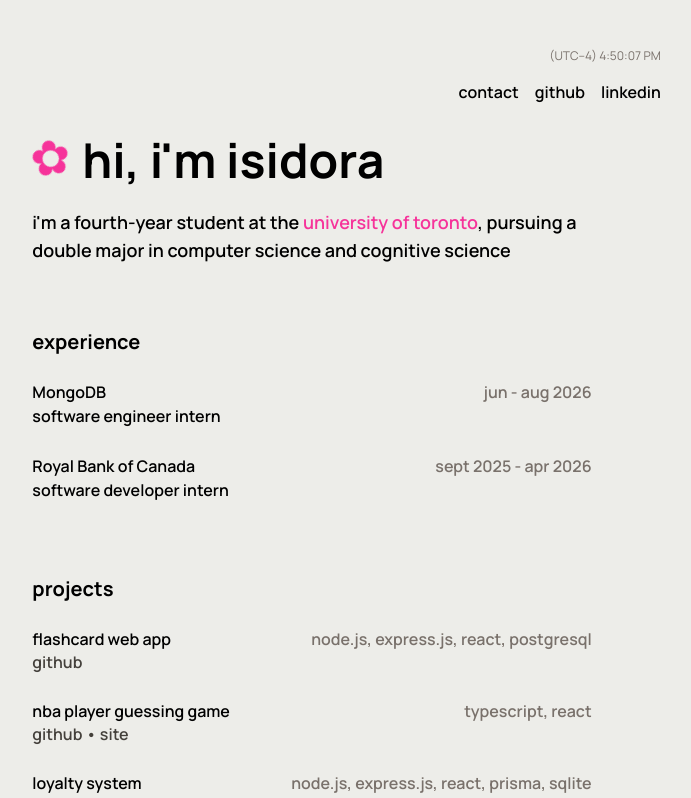
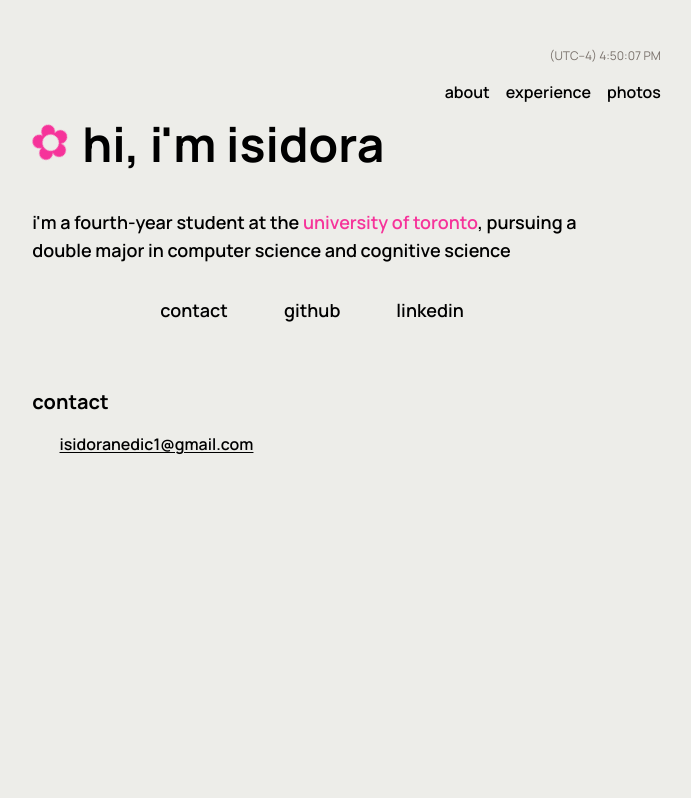
Before and after one commit to isidora04/portfolio, a React (Vite) app: page / in a window 1280 px wide. Shown: the top 798 px of the page, without its empty margins (328-1019 px from the left). Built offline with nearby package versions, Linux system fonts and the light colour scheme; some icons are missing.

Commit message:
new multipage ui minus photos

```diff
--- a/src/App.tsx
+++ b/src/App.tsx
@@ -1,7 +1,9 @@
 import './App.css'
+import { BrowserRouter, Routes, Route } from 'react-router-dom';
 import About from './components/about';
 import Contact from './components/contact';
 import Experience from './components/experience';
+import Heading from './components/heading';
 import Nav from './components/nav'
 import Projects from './components/projects';
 
@@ -9,11 +11,12 @@ function App() {
 
   return (
     <div className='flex flex-col items-center min-h-screen'>
-      <Nav></Nav>
-      <About></About>
-      <Experience></Experience>
-      <Projects></Projects>
-      <Contact></Contact>
+        <Nav></Nav>
+        <Heading></Heading>
+        <Routes>
+          <Route path='/' element={<><About></About><Contact></Contact></>}></Route>
+          <Route path='/experience' element={<><Experience></Experience><Projects></Projects></>}></Route>
+        </Routes>
     </div>
   )
 }
--- a/src/components/about.tsx
+++ b/src/components/about.tsx
@@ -1,18 +1,9 @@
-import { TypeAnimation } from 'react-type-animation';
+import { Link } from "react-router-dom";
 
 const About = () => {
 
     return (
         <div className="w-[90%] md:w-[46%] mt-[1rem] text-[#000000] font-semibold">
-
-            <span className="text-5xl font-bold" id='about'>
-                <span className='text-pink-500 inline-block' id='spin-flower'>✿</span>
-                <span> hi, </span>
-                <span>
-                    <TypeAnimation cursor={false} sequence={["i'm isidora"]}>
-                    </TypeAnimation>
-                </span>
-            </span>
 
             <div className="mt-[1.5rem] text-lg">i'm a fourth-year student at the {" "}
                 <a href="https://www.utoronto.ca/"
@@ -22,6 +13,25 @@ const About = () => {
                     university of toronto
                 </a>, pursuing a double major in computer science and cognitive science
             </div>
+            <div className="mt-[2rem] text-lg flex justify-center gap-[3.5rem]">
+                    <a  className="hover:text-pink-500 transition-colors"
+                        id="email"
+                        href="mailto:isidoranedic1@gmail.com">
+                        contact
+                    </a>
+                    <Link to="https://www.github.com/isidora04"
+                    target="_blank"
+                    rel="noopener noreferrer"
+                    className="hover:text-pink-500 transition-colors">
+                        github
+                    </Link>
+                    <Link to="https://www.linkedin.com/in/isidora-n-a9110b331"
+                    target="_blank"
+                    rel="noopener noreferrer"
+                    className="hover:text-pink-500 transition-colors">
+                        linkedin
+                    </Link>
+            </div>
         </div>
     )
 }
--- /dev/null
+++ b/src/components/heading.tsx
@@ -0,0 +1,17 @@
+import { TypeAnimation } from "react-type-animation";
+
+const Heading = () => {
+
+    return (
+    <span className="text-5xl font-bold w-[90%] md:w-[46%]" id='about'>
+        <span className='text-pink-500 inline-block' id='spin-flower'>✿</span>
+        <span> hi, </span>
+        <span>
+            <TypeAnimation cursor={false} sequence={["i'm isidora"]}>
+            </TypeAnimation>
+        </span>
+    </span>
+    );
+}
+
+export default Heading;
--- a/src/components/nav.tsx
+++ b/src/components/nav.tsx
@@ -33,22 +33,17 @@ const Nav = () => {
                     <h5>(UTC-{getOffset('America/New_York')}) {currentTime}</h5>
                 </div>
                 <div className="flex gap-[1rem]">
-                    <a  className="hover:text-pink-500 transition-colors"
-                        id="email"
-                        href="mailto:isidoranedic1@gmail.com">
-                        contact
-                    </a>
-                    <Link to="https://www.github.com/isidora04"
-                    target="_blank"
-                    rel="noopener noreferrer"
+                    <Link to="/"
                     className="hover:text-pink-500 transition-colors">
-                        github
+                        about
                     </Link>
-                    <Link to="https://www.linkedin.com/in/isidora-n-a9110b331"
-                    target="_blank"
-                    rel="noopener noreferrer"
+                    <Link to="/experience"
                     className="hover:text-pink-500 transition-colors">
-                        linkedin
+                        experience
+                    </Link>
+                    <Link to="/photos"
+                    className="hover:text-pink-500 transition-colors">
+                        photos
                     </Link>
                 </div>
             </div>
```
